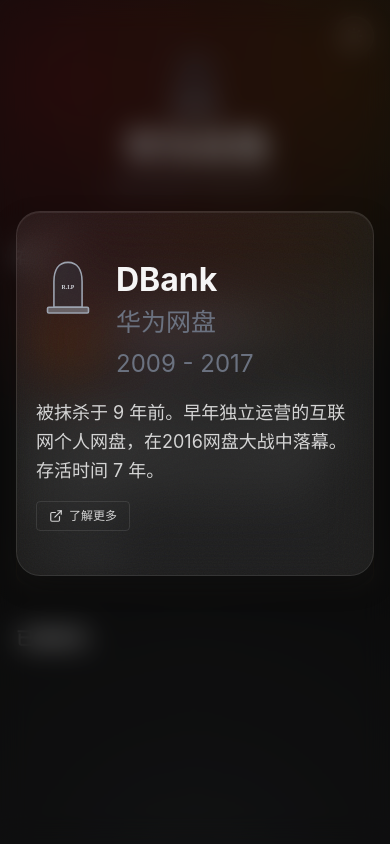
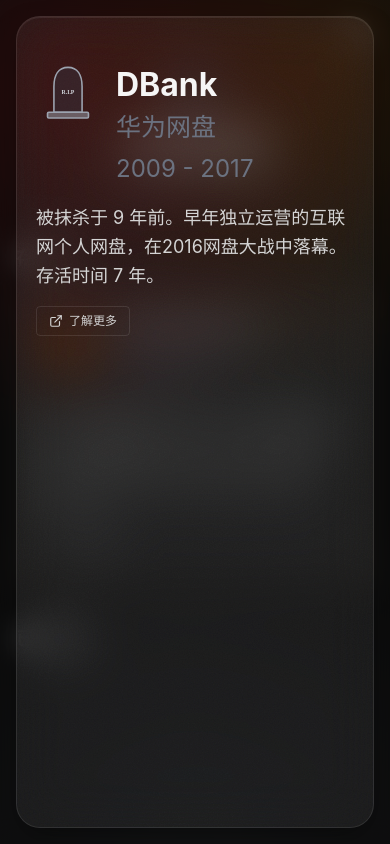
Before and after one commit to DropTips/HUAWEI-Graveyard, a Next.js app: page / in a window 390 px wide. Both pictures are taken after a click on the element 195 px from the left and 783 px from the top of the page. Shown: the top 844 px of the page. Built offline with nearby package versions, Linux system fonts and the light colour scheme.

Commit message:
fix: mobile flowchart + lightbox layout

```diff
--- a/app/globals.css
+++ b/app/globals.css
@@ -122,11 +122,12 @@
     position: fixed;
     z-index: 72;
     left: 50%;
-    top: 25vh;
+    top: 16px;
+    bottom: 16px;
     transform: translateX(-50%);
-    max-height: calc(100vh - 25vh - 16px);
     overflow-y: auto;
     opacity: 0;
+    padding: 0;
   }
 
   .lightbox-content::-webkit-scrollbar {
@@ -190,16 +191,7 @@
     flex-direction: column;
   }
 
-  /* 一条连续轴线，JS 动态计算 top/height 精准止于首尾节点 */
-  .flowchart-vertical .flowchart-axis {
-    position: absolute;
-    left: 134px;
-    width: 3px;
-    background-color: var(--flow-red);
-    transform: translateX(-50%);
-    z-index: 0;
-  }
-
+  /* 轴线放在 axis-col 里，flex 居中，自动对齐节点中心 */
   .flowchart-row {
     display: grid;
     grid-template-columns: 120px 28px 1fr;
@@ -207,6 +199,44 @@
     min-height: 80px;
     position: relative;
     z-index: 1;
+  }
+
+  .flowchart-axis-col {
+    position: relative;
+    display: flex;
+    justify-content: center;
+  }
+
+  /* 轴线：放在 axis-col 内，用 top/bottom 撑满行高，JS 动态收缩到首尾节点中心 */
+  .flowchart-row .flowchart-axis-col::before {
+    content: '';
+    position: absolute;
+    top: 0;
+    bottom: 0;
+    left: 50%;
+    width: 3px;
+    background-color: var(--flow-red);
+    transform: translateX(-50%);
+    z-index: 0;
+  }
+
+  /* 首行：轴线从节点中心开始，不要延伸到顶部 */
+  .flowchart-row:first-child .flowchart-axis-col::before {
+    top: 24px; /* 与节点 margin-top(10px) + 节点高度一半(7px) 对齐 */
+  }
+
+  /* 末行：轴线在节点中心结束，不要延伸到底部 */
+  .flowchart-row:last-child .flowchart-axis-col::before {
+    bottom: calc(100% - 24px);
+  }
+
+  /* JS 动态调整首尾行轴线的精确起止点 */
+  .flowchart-row[data-first='true'] .flowchart-axis-col::before {
+    top: var(--axis-start, 24px);
+  }
+
+  .flowchart-row[data-last='true'] .flowchart-axis-col::before {
+    bottom: var(--axis-end, calc(100% - 24px));
   }
 
   .flowchart-date-col {
@@ -222,12 +252,6 @@
     font-variant-numeric: tabular-nums;
   }
 
-  .flowchart-axis-col {
-    position: relative;
-    display: flex;
-    justify-content: center;
-  }
-
   .flowchart-node {
     margin-top: 10px;
     width: 14px;
@@ -236,6 +260,8 @@
     background-color: #fff;
     border: 3px solid var(--flow-red);
     flex-shrink: 0;
+    position: relative;
+    z-index: 1;
   }
 
   .flowchart-content {
@@ -258,4 +284,26 @@
     margin: 0;
     line-height: 1.5;
   }
+
+  /* 移动端适配：缩小日期列，让内容区更宽 */
+  @media (max-width: 480px) {
+    .flowchart-row {
+      grid-template-columns: 88px 24px 1fr;
+    }
+    .flowchart-date {
+      font-size: 13px;
+    }
+    .flowchart-node {
+      width: 12px;
+      height: 12px;
+      border-width: 2px;
+      margin-top: 9px;
+    }
+    .flowchart-title {
+      font-size: 16px;
+    }
+    .flowchart-desc {
+      font-size: 13px;
+    }
+  }
 }
--- a/app/products/product-flowchart.tsx
+++ b/app/products/product-flowchart.tsx
@@ -10,38 +10,47 @@
 
 export default function ProductFlowchart({ events }: Readonly<ProductFlowchartProps>) {
   const containerRef = useRef<HTMLDivElement>(null);
-  const axisRef = useRef<HTMLDivElement>(null);
 
   useLayoutEffect(() => {
     const container = containerRef.current;
-    const axis = axisRef.current;
-    if (!container || !axis) return;
+    if (!container) return;
 
-    const nodes = container.querySelectorAll<HTMLElement>('.flowchart-node');
-    if (nodes.length === 0) return;
+    const rows = container.querySelectorAll<HTMLElement>('.flowchart-row');
+    if (rows.length === 0) return;
 
-    // 找到最顶和最底节点的中心 Y（相对于容器）
+    const firstRow = rows[0];
+    const lastRow = rows[rows.length - 1];
+
+    // 标记首尾行
+    firstRow.dataset.first = 'true';
+    lastRow.dataset.last = 'true';
+
+    // 计算首尾节点相对于行顶的偏移，让轴线精准止于节点中心
     const containerRect = container.getBoundingClientRect();
-    let minCenterY = Infinity;
-    let maxCenterY = -Infinity;
-    nodes.forEach((node) => {
-      const rect = node.getBoundingClientRect();
-      const centerY = rect.top + rect.height / 2 - containerRect.top;
-      if (centerY < minCenterY) minCenterY = centerY;
-      if (centerY > maxCenterY) maxCenterY = centerY;
-    });
 
-    // 轴线从首节点中心延伸到末节点中心
-    axis.style.top = `${minCenterY}px`;
-    axis.style.height = `${maxCenterY - minCenterY}px`;
+    const firstNode = firstRow.querySelector<HTMLElement>('.flowchart-node');
+    const lastNode = lastRow.querySelector<HTMLElement>('.flowchart-node');
+
+    if (firstNode) {
+      const rect = firstNode.getBoundingClientRect();
+      const centerY = rect.top + rect.height / 2 - firstRow.getBoundingClientRect().top;
+      firstRow.style.setProperty('--axis-start', `${centerY}px`);
+    }
+
+    if (lastNode) {
+      const rect = lastNode.getBoundingClientRect();
+      const centerY = lastRow.getBoundingClientRect().bottom - (rect.top + rect.height / 2 - lastRow.getBoundingClientRect().top);
+      lastRow.style.setProperty('--axis-end', `${centerY}px`);
+    }
+
+    // 清理避免 TS 警告
+    void containerRect;
   }, [events]);
 
   const sorted = [...events].sort((a, b) => a.date.localeCompare(b.date));
 
   return (
     <div ref={containerRef} className="flowchart-vertical">
-      {/* 一条连续轴线，JS 精确定位到首尾节点中心 */}
-      <div ref={axisRef} className="flowchart-axis" />
       {sorted.map((event, i) => (
         <div key={i} className="flowchart-row">
           <div className="flowchart-date-col">
```
